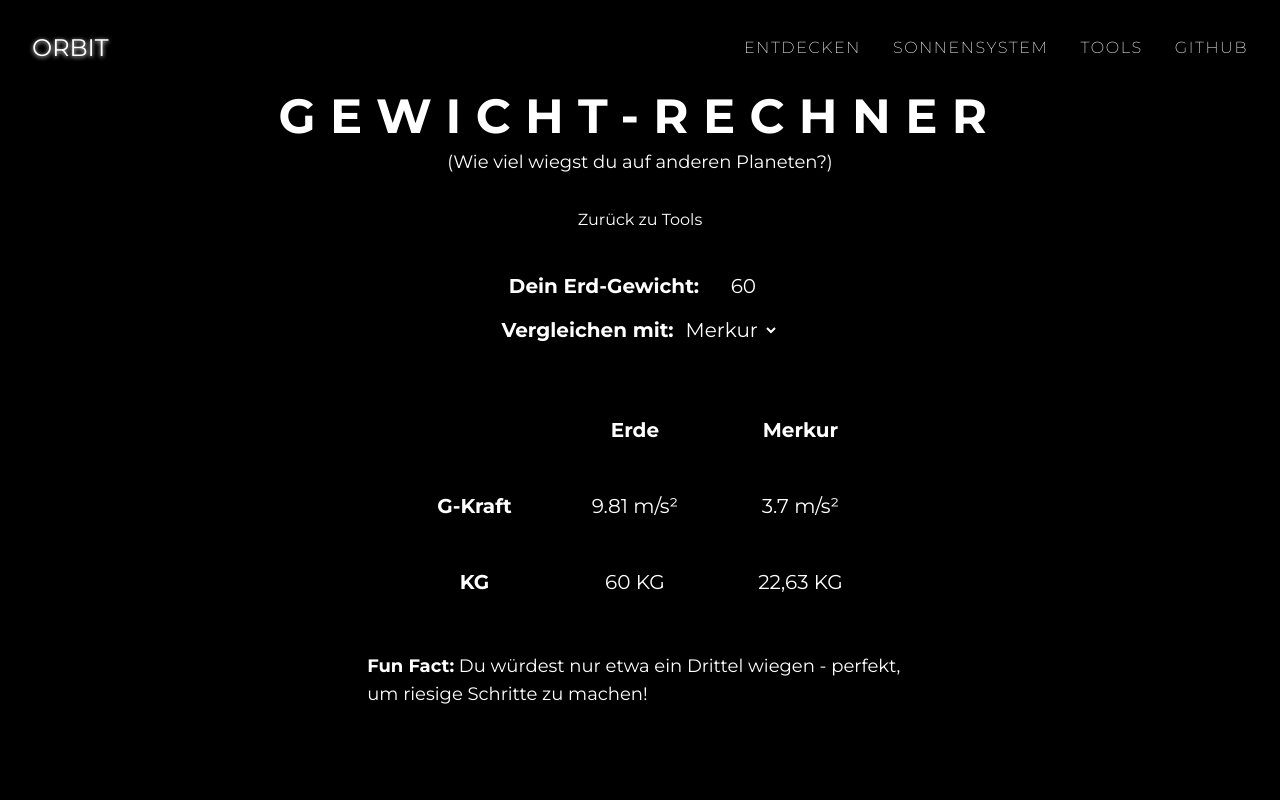
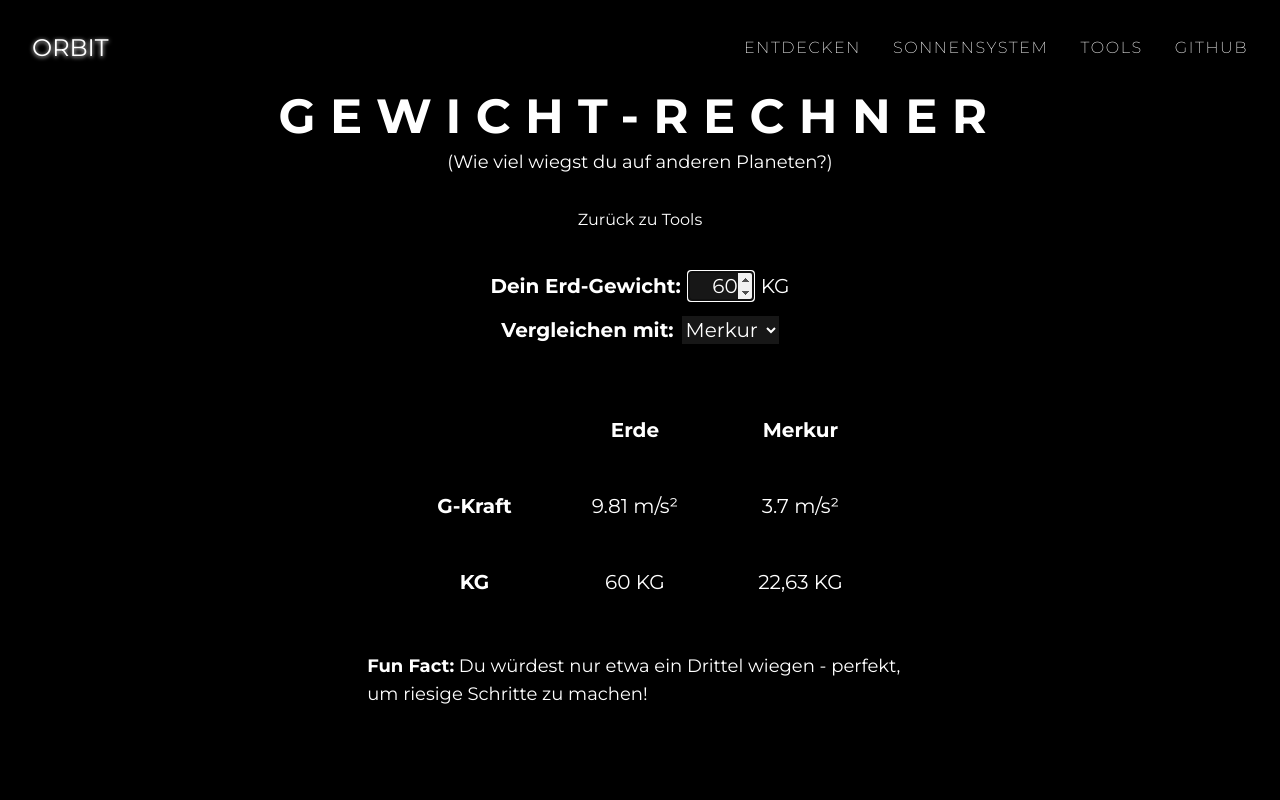
Before and after one commit to zeroequalsone/orbit, a Next.js app: page /tools/weight-calculator in a window 1280 px wide. Shown: the top 800 px of the page. Built offline with nearby package versions, Linux system fonts and the light colour scheme.

Commit message:
refactor(weight-calculator): extract weightcomparison component

```diff
--- /dev/null
+++ b/app/components/weight-calculator/FunFact.tsx
@@ -0,0 +1,13 @@
+import { Planet } from "@/data/planets";
+
+export default function FunFact({
+  selectedPlanet,
+}: {
+  selectedPlanet: Planet;
+}) {
+  return (
+    <p className="text-lg w-2/3">
+      <b>Fun Fact:</b> {selectedPlanet.funFactWeight}
+    </p>
+  );
+}
--- /dev/null
+++ b/app/components/weight-calculator/WeightTableSection.tsx
@@ -0,0 +1,52 @@
+import { Planet } from "@/data/planets";
+import { Dispatch } from "react";
+import FunFact from "./FunFact";
+
+export default function WeightTableSection({
+  selectedPlanet,
+  earthWeight,
+}: {
+  selectedPlanet: Planet;
+  earthWeight: number;
+}) {
+  const newWeight = (selectedPlanet.gForce / 9.81) * earthWeight;
+
+  return (
+    selectedPlanet && (
+      <div className="flex flex-col items-center gap-8">
+        <table className="text-xl">
+          <thead>
+            <tr>
+              <th></th>
+              <th className="px-10 py-6">Erde</th>
+              <th className="px-10 py-6">{selectedPlanet.name}</th>
+            </tr>
+          </thead>
+          <tbody>
+            <tr>
+              <th className="px-10 py-6">G-Kraft</th>
+              <th className="px-10 py-6 font-normal">9.81 m/s²</th>
+              <th className="px-10 py-6 font-normal">
+                {selectedPlanet.gForce + " m/s²"}
+              </th>
+            </tr>
+            <tr>
+              <th className="px-10 py-6">KG</th>
+              <th className="px-10 py-6 font-normal">
+                {earthWeight.toLocaleString("de", {
+                  maximumFractionDigits: 1,
+                }) + " KG"}
+              </th>
+              <th className="px-10 py-6 font-normal">
+                {newWeight.toLocaleString("de", {
+                  maximumFractionDigits: 2,
+                }) + " KG"}
+              </th>
+            </tr>
+          </tbody>
+        </table>
+        <FunFact selectedPlanet={selectedPlanet} />
+      </div>
+    )
+  );
+}
--- a/app/tools/weight-calculator/page.tsx
+++ b/app/tools/weight-calculator/page.tsx
@@ -1,30 +1,20 @@
 "use client";
 
+import WeightTableSection from "@/components/weight-calculator/WeightTableSection";
 import { planets } from "@/data/planets";
-import { useRouter } from "next/navigation";
-import { useEffect, useState } from "react";
+import Link from "next/link";
+import { useState } from "react";
 
 export default function WeightCalculator() {
-  const router = useRouter();
+  const [earthWeight, setEarthWeight] = useState<number>(60);
+  const [planetId, setPlanetId] = useState<number>(1);
+  const selectedPlanet = planets[planetId];
 
-  const [earthWeight, setEarthWeight] = useState<number>(60);
-  const [newWeight, setNewWeight] = useState<number>(0);
-  const [planetId, selectPlanetId] = useState<number>(1);
-  const selectedPlanet = planets.find((p) => p.id === planetId);
-
-  if (!selectedPlanet) return;
-
-  const calculateWeight = () => {
-    setNewWeight((selectedPlanet.gForce / 9.81) * earthWeight);
-  };
-
-  useEffect(() => {
-    calculateWeight();
-  }, [earthWeight, selectedPlanet]);
+  if (!selectedPlanet) throw new Error("Selected planet could not be found.");
 
   return (
     <section className="min-h-screen flex flex-col justify-center items-center">
-      <div className="flex flex-col gap-10 w-4/5">
+      <div className="flex flex-col gap-10 max-w-384">
         <div className="flex flex-col items-center gap-2">
           <h1 className="text-5xl font-bold uppercase tracking-[0.3em]">
             Gewicht-Rechner
@@ -33,44 +23,41 @@ export default function WeightCalculator() {
             <h2 className="text-lg">
               (Wie viel wiegst du auf anderen Planeten?)
             </h2>
-            <button onClick={router.back} className="cursor-pointer">
-              Zurück zu Tools
-            </button>
+            <Link href={"/tools"}>Zurück zu Tools</Link>
           </div>
         </div>
         <div className="flex flex-col items-center gap-12">
           <div className="flex flex-col items-center gap-4 text-xl">
             <div className="flex gap-2 text-xl">
-              <b>Dein Erd-Gewicht:</b>
+              <label htmlFor="earthWeight">
+                <b>Dein Erd-Gewicht:</b>
+              </label>
               <input
-                className="w-16 text-right"
+                className="w-16 text-right bg-neutral-900"
                 type="number"
-                name="earthWeight"
                 id="earthWeight"
-                placeholder="60"
                 value={earthWeight}
                 onChange={(e) => setEarthWeight(Number(e.target.value))}
                 min={0}
+                max={999}
                 step={0.5}
+                autoFocus
               />
+              KG
             </div>
             <div className="flex gap-2">
               <label htmlFor="compareWith">
                 <b>Vergleichen mit:</b>
               </label>
               <select
-                name="compareWith"
+                className="bg-neutral-900"
                 id="compareWith"
-                onChange={(e) => selectPlanetId(Number(e.target.value))}
+                onChange={(e) => setPlanetId(Number(e.target.value))}
               >
                 {planets.map(
                   (planet) =>
                     planet.id !== 0 && (
-                      <option
-                        key={planet.id}
-                        value={planet.id}
-                        className="bg-black"
-                      >
+                      <option key={planet.id} value={planet.id}>
                         {planet.name}
                       </option>
                     ),
@@ -79,42 +66,10 @@ export default function WeightCalculator() {
             </div>
           </div>
           {selectedPlanet && (
-            <div className="flex flex-col items-center gap-8">
-              <table className="text-xl">
-                <thead>
-                  <tr>
-                    <th></th>
-                    <th className="px-10 py-6">Erde</th>
-                    <th className="px-10 py-6">{selectedPlanet.name}</th>
-                  </tr>
-                </thead>
-                <tbody>
-                  <tr>
-                    <th className="px-10 py-6">G-Kraft</th>
-                    <th className="px-10 py-6 font-normal">9.81 m/s²</th>
-                    <th className="px-10 py-6 font-normal">
-                      {selectedPlanet.gForce + " m/s²"}
-                    </th>
-                  </tr>
-                  <tr>
-                    <th className="px-10 py-6">KG</th>
-                    <th className="px-10 py-6 font-normal">
-                      {earthWeight.toLocaleString("de", {
-                        maximumFractionDigits: 1,
-                      }) + " KG"}
-                    </th>
-                    <th className="px-10 py-6 font-normal">
-                      {newWeight.toLocaleString("de", {
-                        maximumFractionDigits: 2,
-                      }) + " KG"}
-                    </th>
-                  </tr>
-                </tbody>
-              </table>
-              <p className="text-lg w-2/3">
-                <b>Fun Fact:</b> {selectedPlanet.funFactWeight}
-              </p>
-            </div>
+            <WeightTableSection
+              selectedPlanet={selectedPlanet}
+              earthWeight={earthWeight}
+            />
           )}
         </div>
       </div>
```
